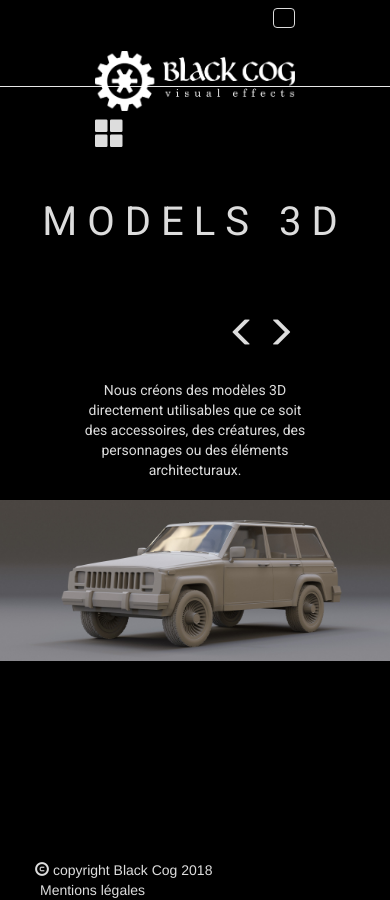
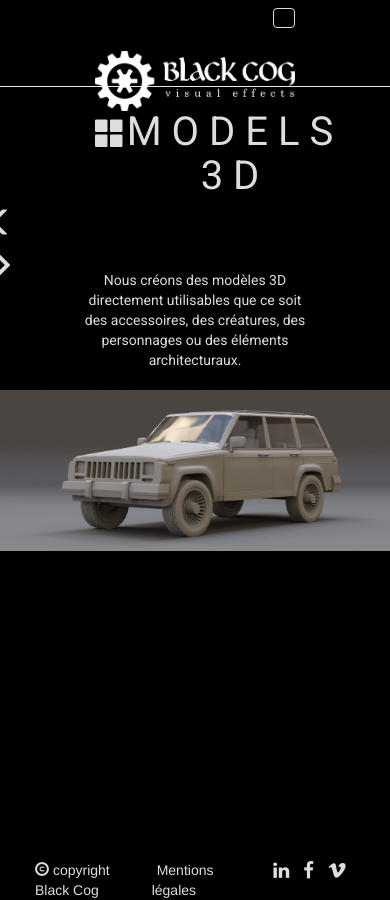
Before and after one commit to christiansen-merel/bookish-fortnight, a Jekyll site: the page built from fr/models3d.html, in a window 390 px wide and 900 px high. Built offline with Jekyll 4.4.1, drawn with Linux system fonts in a browser that asks for light colours.

Commit message:
responsive tablette et petits ecrans

```diff
--- a/_includes/footer.html
+++ b/_includes/footer.html
@@ -1,14 +1,14 @@
 <footer class="footer">
   <div class="container-fluid">
         <div class="row">
-          <div class="col-md-offset-1 col-md-3">
+          <div class="col-xs-4">
               <span class="glyphicon glyphicon-copyright-mark" aria-hidden="true"></span>
               {{ site.copyright }}
           </div>
-          <div class="col-md-2">
+          <div class="col-xs-4">
             <a href="{{ "/fr/mentions-legales" | relative_url }}">Mentions légales</a>
           </div>
-          <div class="col-md-offset-1 col-md-3">
+          <div class="col-xs-4">
               <a><i class="fa fa-linkedin fa-lg"></i></a>
               <a><i class="fa fa-facebook fa-lg"></i></a>
               <a><i class="fa fa-vimeo fa-lg"></i></a>
--- a/_layouts/service.html
+++ b/_layouts/service.html
@@ -6,15 +6,15 @@
         <div id="main">
 
             <div class="en-tete service row">
-                <div class="retour col-md-2">
+                <div class="retour col-xs-2">
                     <a href="{{ "/services" | prepend: page.langue | prepend: '/' | remove_first: '/fr' | relative_url }}">
                         <span class="glyphicon glyphicon-th-large" aria-hidden="true"></span>
                     </a>
                 </div>
-                <div class="titre col-md-8">
+                <div class="titre col-xs-8">
                     <h1>{{ page.title }}</h1>
                 </div>
-                <div class="navigation col-md-2">
+                <div class="navigation col-xs-2">
 
                     <a href="{{ site.data.traductions[page.langue] | map: page.precedent | map: 'lien' | compact | first | relative_url }}">
                         <span class="glyphicon glyphicon-menu-left" aria-hidden="true"></span>
--- a/css/custom.css
+++ b/css/custom.css
@@ -38,29 +38,6 @@
         border-left: 0;
         border-right: 0;
         border-top: 0;
-}
-@media (max-width: 992px) {
-    body {
-        padding-top: 0px;
-    }
-}
-@media (min-width: 992px) {
-    #main-wrapper {
-        float:right;
-    }
-}
-@media (max-width: 992px) {
-    #main-wrapper {
-        padding-top: 0px;
-    }
-}
-@media (max-width: 992px) {
-    #sidebar-wrapper {
-        position: static;
-        height:auto;
-        max-height: 300px;
-  		border-right:0;
-	}
 }
 
 .navbar-brand img {
@@ -202,12 +179,6 @@
     position: relative;
 }
 
-@media only screen and (min-width: 1000px)
-.swiper-container .swiper-button-prev,
-.swiper-container .swiper-button-nex {
-    top: 52%!important;
-}
-
 .swiper-container .swiper-button-prev {
     left: 0px;
     padding-right: 4px;
@@ -271,27 +242,6 @@
 .swiper-slide .info .sous-titre {
     font-size: 16px;
 }
-
-@media only screen and (min-width: 980px) and (max-width: 1148px) {
-    .contact .swiper-slide .img img {
-        margin-top: -150px;
-    }
-
-    .emplois .swiper-slide .img img {
-        margin-top: -100px;
-    }
-}
-
-@media only screen and (min-width: 1149px) {
-    .contact .swiper-slide .img img {
-        margin-top: -250px;
-    }
-
-    .emplois .swiper-slide .img img {
-        margin-top: -300px;
-    }
-}
-
 
 /* #background img {
     width: 100%;
@@ -545,3 +495,101 @@
 .page.service .swiper-slide img {
     display: inline-block;
 }
+
+
+
+@media (max-width: 991px) and (min-width: 768px) {
+    body {
+        padding-top: 0px;
+    }
+
+    .navbar-default {
+        padding-left: 50px;
+        padding-right: 50px;
+    }
+
+    #main-wrapper {
+        padding-top: 0px;
+    }
+
+    #sidebar-wrapper {
+        position: static;
+        height:auto;
+        max-height: 300px;
+  		border-right:0;
+    }
+
+    .page.service .en-tete.service div.navigation {
+        padding-right: 50px;
+        font-size: 28px;
+    }
+    .page.service .en-tete.service div.retour {
+        padding-left: 50px;
+        font-size: 28px;
+    }
+    .page.service .en-tete.service div.titre h1 {
+        font-size: 28px;
+        margin-top: 28px;
+    }
+
+    .ih-item.square {
+        width: 33%;
+        height: initial;
+    }
+
+}
+
+@media (min-width: 992px) {
+    #main-wrapper {
+        float:right;
+    }
+}
+
+@media only screen and (min-width: 980px) and (max-width: 1148px) {
+    .contact .swiper-slide .img img {
+        margin-top: -150px;
+    }
+
+    .emplois .swiper-slide .img img {
+        margin-top: -100px;
+    }
+
+    .page.service .en-tete.service div.navigation {
+        padding-right: 80px;
+    }
+    .page.service .en-tete.service div.retour {
+        padding-left: 80px;
+    }
+    .page.service .en-tete.service div.titre h1 {
+        font-size: 36px;
+        margin-top: 25px;
+    }
+    .ih-item.square {
+        width: 25%;
+        height: initial;
+    }
+}
+
+@media only screen and (min-width: 1149px) {
+    .contact .swiper-slide .img img {
+        margin-top: -250px;
+    }
+
+    .emplois .swiper-slide .img img {
+        margin-top: -300px;
+    }
+
+    .ih-item.square {
+        width: 20%;
+        height: initial;
+    }
+}
+
+@media only screen and (min-width: 1000px) {
+
+    .swiper-container .swiper-button-prev,
+    .swiper-container .swiper-button-nex {
+        top: 52%!important;
+    }
+
+}
--- a/js/custom.js
+++ b/js/custom.js
@@ -47,28 +47,28 @@
   });
 });
 
-$(function () {
+// $(function () {
 
-  // $('#news').css({'margin-top': $(window).height() - 120 - 120});
+//   // $('#news').css({'margin-top': $(window).height() - 120 - 120});
 
-  // $('#background.emplois').css({height: auto, width: $(window).width()});
+//   // $('#background.emplois').css({height: auto, width: $(window).width()});
 
-  // $('#background.home').css({height: $(window).height() - 60});
-  // $('#wrapper.home').css({top: $('#background.home').height()});
+//   // $('#background.home').css({height: $(window).height() - 60});
+//   // $('#wrapper.home').css({top: $('#background.home').height()});
 
-  // $('#news').css({'margin-top': $('#background').height() - 121 });
+//   // $('#news').css({'margin-top': $('#background').height() - 121 });
 
-  var width = Math.trunc($(window).width() / 4);
-  var height = Math.trunc(width * 2 / 3);
-  $('.ih-item.square').css({width: width, height: height});
+//   var width = Math.trunc($(window).width() / 4);
+//   var height = Math.trunc(width * 2 / 3);
+//   $('.ih-item.square').css({width: width, height: height});
 
-  $(window).resize(function(){
-    var width = Math.trunc($(window).width() / 4);
-    var height = Math.trunc(width * 2 / 3);
-    $('.ih-item.square').css({width: width, height: height});
-  });
+//   $(window).resize(function(){
+//     var width = Math.trunc($(window).width() / 4);
+//     var height = Math.trunc(width * 2 / 3);
+//     $('.ih-item.square').css({width: width, height: height});
+//   });
 
-});
+// });
 
 
 // $(function() {
--- a/js/service.js
+++ b/js/service.js
@@ -21,19 +21,19 @@
   */
 
 
-$(function () {
+// $(function () {
 
-  var width = Math.trunc($(window).width() / 4);
-  var height = Math.trunc(width * 2 / 3);
-  $('.ih-item.square').css({width: width, height: height});
+//   var width = Math.trunc($(window).width() / 4);
+//   var height = Math.trunc(width * 2 / 3);
+//   $('.ih-item.square').css({width: width, height: height});
 
-  $(window).resize(function(){
-    var width = Math.trunc($(window).width() / 4);
-    var height = Math.trunc(width * 2 / 3);
-    $('.ih-item.square').css({width: width, height: height});
-  });
+//   $(window).resize(function(){
+//     var width = Math.trunc($(window).width() / 4);
+//     var height = Math.trunc(width * 2 / 3);
+//     $('.ih-item.square').css({width: width, height: height});
+//   });
 
-});
+// });
 
 
 $(function() {
```
